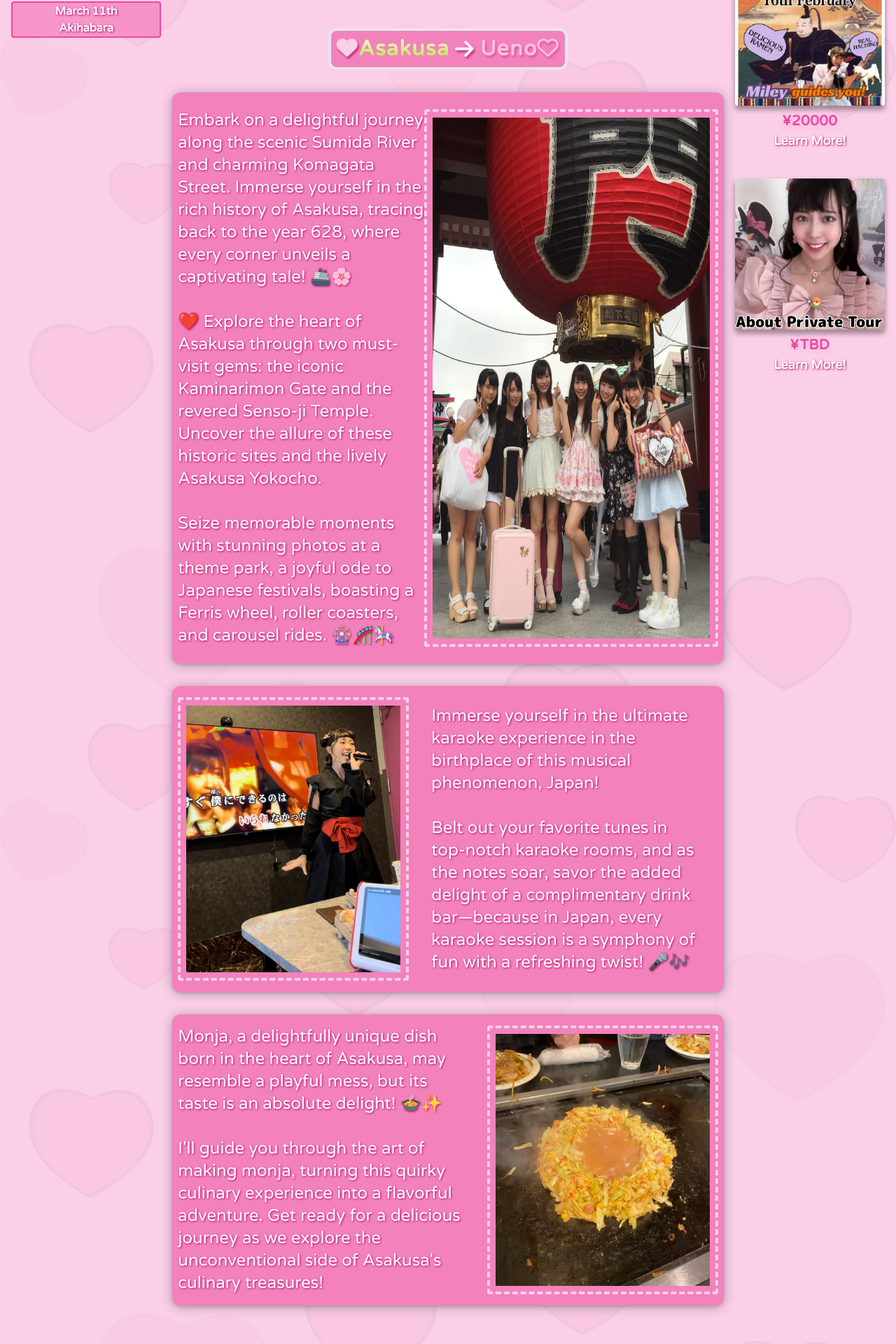
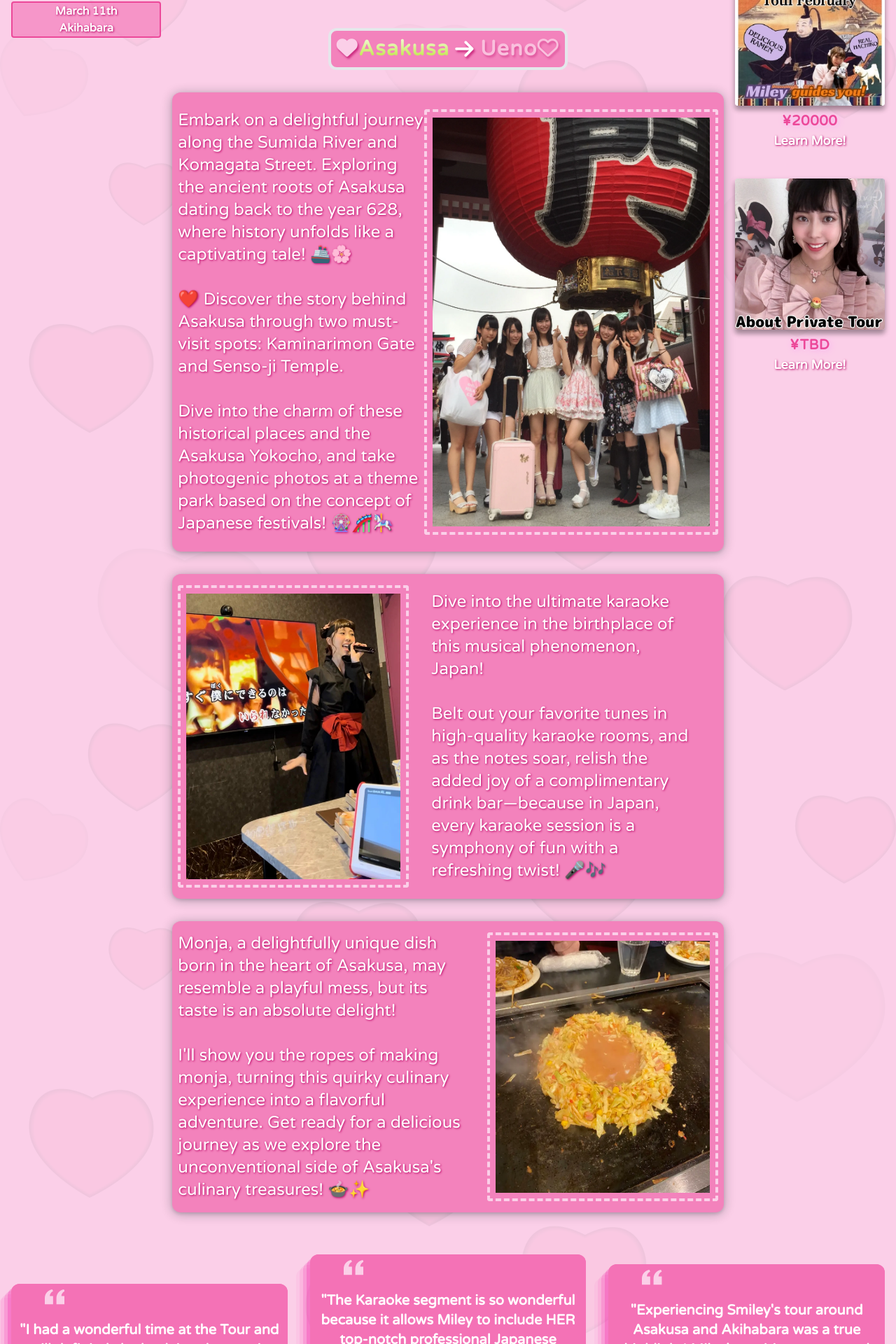
Before and after one commit to brandonrainey/smiley-tours, a Next.js app: page / in a window 1280 px wide. Shown: the part 1380-3300 px from the top of the page at 70% size. Built offline with nearby package versions, Linux system fonts and the light colour scheme; what tailwindcss-animated would draw is missing.

Commit message:
reverted content texts change/updated semantic html

```diff
--- a/app/page.tsx
+++ b/app/page.tsx
@@ -52,7 +52,7 @@ export default function Home() {
       <div className="flex flex-col custom:flex-row w-full justify-between flex-grow">
         <InfoSidebar eventsRef={eventsRef} />
 
-        <div className="flex flex-col items-center custom:order-2 order-1 gap-8">
+        <main className="flex flex-col items-center custom:order-2 order-1 gap-8">
           <MainContent ref5={ref5} inView={inView} />
 
           <AreaSelector area={area} setArea={setArea} />
@@ -75,7 +75,7 @@ export default function Home() {
             ref4={ref4}
             inView4={inView4}
           />
-        </div>
+        </main>
 
         <TourSidebar tourRef={tourRef} />
       </div>
--- a/components/AreaSelector.tsx
+++ b/components/AreaSelector.tsx
@@ -8,10 +8,10 @@ interface AreaSelectorProps {
 
 export default function AreaSelector({ area, setArea }: AreaSelectorProps) {
   return (
-    <h1
+    <nav
       className={`flex items-center justify-center text-center  text-3xl font-semibold tracking-wider text-white z-30 mt-2 custom:text-shadow-3 text-shadow-7 gap-2 bg-[#f382bc] rounded-xl w-fit p-2 border-4`}
     >
-      <p
+      <h2
         className={`${
           area === 'ueno' && 'opacity-50'
         } cursor-pointer transition-all duration-150 ease-in-out `}
@@ -27,14 +27,14 @@ export default function AreaSelector({ area, setArea }: AreaSelectorProps) {
         >
           Asakusa
         </span>
-      </p>
+      </h2>
       {area === 'asakusa' ? (
         <i className={`fa-solid fa-arrow-right `}></i>
       ) : (
         <i className="fa-solid fa-arrow-left"></i>
       )}
 
-      <p
+      <h2
         className={`${
           area === 'asakusa' && 'opacity-50'
         } cursor-pointer transition-all duration-150 ease-in-out`}
@@ -50,7 +50,7 @@ export default function AreaSelector({ area, setArea }: AreaSelectorProps) {
         ) : (
           <i className="fa-regular fa-heart"></i>
         )}
-      </p>
-    </h1>
+      </h2>
+    </nav>
   )
 }
--- a/components/ContentSectionOne.tsx
+++ b/components/ContentSectionOne.tsx
@@ -17,7 +17,7 @@ export default function ContentSectionOne({
   inView2,
 }: ContentSectionOneProps) {
   return (
-    <div className="flex flex-col custom:items-center bg-[#f382bc] p-2 rounded-xl contentSectionShadow">
+    <section className="flex flex-col custom:items-center bg-[#f382bc] p-2 rounded-xl contentSectionShadow">
       <div
         className={`custom:py-4 py-0 flex custom:flex-row flex-col-reverse custom:max-w-[1000px] pt-10  `}
       >
@@ -33,20 +33,18 @@ export default function ContentSectionOne({
               }`}
               key="asakusa"
             >
-              Embark on a delightful journey along the scenic Sumida River and
-              charming Komagata Street. Immerse yourself in the rich history of
-              Asakusa, tracing back to the year 628, where every corner unveils
-              a captivating tale! 🚢🌸
+              Embark on a delightful journey along the Sumida River and Komagata
+              Street. Exploring the ancient roots of Asakusa dating back to the
+              year 628, where history unfolds like a captivating tale! 🚢🌸
               <br />
               <br />
-              ❤️ Explore the heart of Asakusa through two must-visit gems: the
-              iconic Kaminarimon Gate and the revered Senso-ji Temple. Uncover
-              the allure of these historic sites and the lively Asakusa Yokocho.
+              ❤️ Discover the story behind Asakusa through two must-visit spots:
+              Kaminarimon Gate and Senso-ji Temple.
               <br />
               <br />
-              Seize memorable moments with stunning photos at a theme park, a
-              joyful ode to Japanese festivals, boasting a Ferris wheel, roller
-              coasters, and carousel rides. 🎡🎢🎠
+              Dive into the charm of these historical places and the Asakusa
+              Yokocho, and take photogenic photos at a theme park based on the
+              concept of Japanese festivals! 🎡🎢🎠
             </p>
           ) : (
             <p
@@ -57,17 +55,17 @@ export default function ContentSectionOne({
               }`}
               key="ueno"
             >
-              Embark on a whimsical journey to the enchanting National Museum of
-              Nature and Science! 🌿
+              Embark on a whimsical journey to the National Museum of Nature and
+              Science! 🌿
               <br />
               <br />
-              Uncover the fascinating secrets of the natural world and
-              don&apos;t miss the chance to catch a glimpse of the legendary
-              Hachiko, the loyal pup who touched hearts worldwide. 🐾
+              Unveil the secrets of the natural world and be sure to catch a
+              glimpse of the legendary Hachiko, the loyal pup who touched hearts
+              worldwide. 🐾
               <br />
               <br />
-              Let curiosity be your compass, and let smiles illuminate your
-              delightful adventure! ✨{' '}
+              Let curiosity guide your steps and smiles brighten your adventure!
+              ✨{' '}
             </p>
           )}
         </div>
@@ -104,6 +102,6 @@ export default function ContentSectionOne({
           />
         )}
       </div>
-    </div>
+    </section>
   )
 }
--- a/components/ContentSectionThree.tsx
+++ b/components/ContentSectionThree.tsx
@@ -17,7 +17,7 @@ export default function ContentSectionThree({
   inView4,
 }: ContentSectionThreeProps) {
   return (
-    <div className="flex custom:flex-row flex-col-reverse w-full gap-6 custom:py-4 custom:max-w-[1000px] pt-10 bg-[#f382bc] p-2 rounded-xl contentSectionShadow">
+    <section className="flex custom:flex-row flex-col-reverse w-full gap-6 custom:py-4 custom:max-w-[1000px] pt-10 bg-[#f382bc] p-2 rounded-xl contentSectionShadow">
       <div className="text-white custom:text-2xl text-xl textShadow font-medium custom:my-auto">
         {area === 'asakusa' ? (
           <p
@@ -29,14 +29,13 @@ export default function ContentSectionThree({
             key={'monja1'}
           >
             Monja, a delightfully unique dish born in the heart of Asakusa, may
-            resemble a playful mess, but its taste is an absolute delight! 🍲✨
+            resemble a playful mess, but its taste is an absolute delight!
             <br />
             <br />
-            I&apos;ll guide you through the art of making monja, turning this
-            quirky culinary experience into a flavorful adventure. Get ready for
-            a delicious journey as we explore the unconventional side of
-            Asakusa&apos;s culinary treasures!
-            <br />
+            I&apos;ll show you the ropes of making monja, turning this quirky
+            culinary experience into a flavorful adventure. Get ready for a
+            delicious journey as we explore the unconventional side of
+            Asakusa&apos;s culinary treasures! 🍲✨
           </p>
         ) : (
           <p
@@ -50,7 +49,7 @@ export default function ContentSectionThree({
             Indulge in the ultimate relaxation with our footbath cafe
             experience. Savor tea time while pampering your feet, complete with
             a blissful 5-minute massage and a refreshing drink. It&apos;s a
-            treat for your senses! 🍵👣
+            treat for your senses!
             <br />
             <br />
             Embark on a culinary adventure with my favorite ramen – the
@@ -92,6 +91,6 @@ export default function ContentSectionThree({
           }`}
         />
       )}
-    </div>
+    </section>
   )
 }
--- a/components/ContentSectionTwo.tsx
+++ b/components/ContentSectionTwo.tsx
@@ -17,7 +17,7 @@ export default function ContentSectionTwo({
   inView3,
 }: ContentSectionTwoProps) {
   return (
-    <div className="flex flex-col custom:flex-row custom:py-4 py-0 custom:max-w-[1000px] pt-10 bg-[#f382bc] p-2 rounded-xl contentSectionShadow">
+    <section className="flex flex-col custom:flex-row custom:py-4 py-0 custom:max-w-[1000px] pt-10 bg-[#f382bc] p-2 rounded-xl contentSectionShadow">
       {area === 'asakusa' ? (
         <Image
           ref={ref3}
@@ -60,12 +60,12 @@ export default function ContentSectionTwo({
             }`}
             key={'karaoke2'}
           >
-            Immerse yourself in the ultimate karaoke experience in the
-            birthplace of this musical phenomenon, Japan!
+            Dive into the ultimate karaoke experience in the birthplace of this
+            musical phenomenon, Japan!
             <br />
             <br />
-            Belt out your favorite tunes in top-notch karaoke rooms, and as the
-            notes soar, savor the added delight of a complimentary drink
+            Belt out your favorite tunes in high-quality karaoke rooms, and as
+            the notes soar, relish the added joy of a complimentary drink
             bar—because in Japan, every karaoke session is a symphony of fun
             with a refreshing twist! 🎤🎶
           </p>
@@ -81,7 +81,7 @@ export default function ContentSectionTwo({
             Step into the enchanting Ueno Toushogu Shrine and immerse yourself
             in the grandeur of the Shogun&apos;s sanctuary. Marvel at the
             intricate gold fortune papers that add a touch of magic to your
-            spiritual journey! 🌟
+            spiritual journey!
             <br />
             <br />
             Experience the allure of Kiyomizu Kannondo, a stage hall inspired by
@@ -91,6 +91,6 @@ export default function ContentSectionTwo({
           </p>
         )}
       </div>
-    </div>
+    </section>
   )
 }
--- a/components/MainContent.tsx
+++ b/components/MainContent.tsx
@@ -8,7 +8,7 @@ interface MainContentProps {
 
 export default function MainContent({ ref5, inView }: MainContentProps) {
   return (
-    <main
+    <section
       className="custom:h-fit h-auto pb-12 custom:pb-4  w-full flex flex-col custom:px-10 px-4  mb-4 bg-[#f382bc] custom:rounded-b-xl  custom:border-x-2 custom:border-pink-500 border-pink-500/50 custom:border-b-2 custom:border-t-0 border-y-2 custom:border-y-4 custom:justify-normal  justify-center relative bgImage "
       id="about"
     >
@@ -79,6 +79,6 @@ export default function MainContent({ ref5, inView }: MainContentProps) {
           </p>
         </div>
       </div>
-    </main>
+    </section>
   )
 }
```
